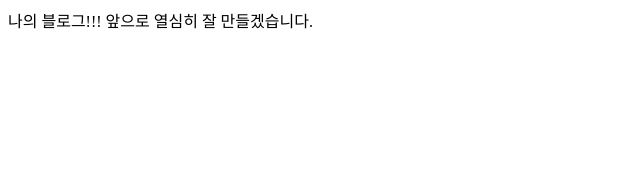
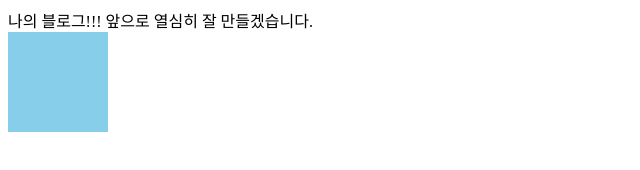
Before and after one commit to jhs512/col_exam, a plain HTML site: page docs/index.html in a window 1280 px wide. Shown: the whole page, without its empty margins (0-640 px from the left). Drawn offline with Linux system fonts and the light colour scheme.

Commit message:
사각형 추가

```diff
--- a/docs/index.html
+++ b/docs/index.html
@@ -1,3 +1,4 @@
 <meta charset="UTF-8">
 나의 블로그!!!
 앞으로 열심히 잘 만들겠습니다.
+<div style="width: 100px; height: 100px; background-color: skyblue;"></div>
```
